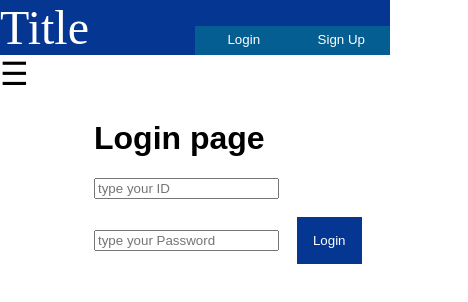
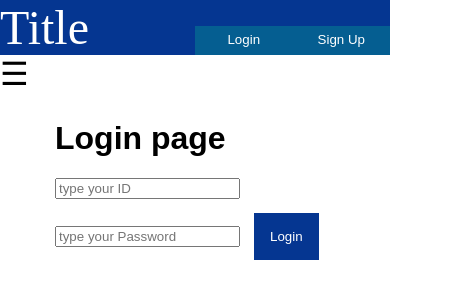
Before and after one commit to JangGeunSong/SNSlike, a Next.js app in the folder client/: page /login in a window 390 px wide. Shown: the top 302 px of the page, 468 px wide, since content can reach past the window. Built offline with nearby package versions, Linux system fonts and the light colour scheme; what apollo-upload-client would draw is missing.

Commit message:
Responsive design apply

```diff
--- a/client/pages/CreateArticle.tsx
+++ b/client/pages/CreateArticle.tsx
@@ -114,11 +114,11 @@ export class CreateArticle extends Component<componentProps> {
                                         }}
                                     >
                                         <div className="form__control">
-                                            <label htmlFor="title">Title </label>
+                                            <label htmlFor="title">Title </label><br />
                                             <input type="text" id="title" placeholder="Type the title" onChange={this.onTitleHandle} />
                                         </div>
                                         <div className="form__control">
-                                            <label htmlFor="description">Description</label>
+                                            <label htmlFor="description">Description</label><br />
                                             <textarea id="description" placeholder="Type any contents" onChange={this.onDescriptionHandle} rows={25} cols={120}/>
                                         </div>
                                         <Dropzone onDrop={this.onDrop}>
--- a/client/style/layout/_article.scss
+++ b/client/style/layout/_article.scss
@@ -1,10 +1,11 @@
 .contentContainer {
     position: flex;
     align-items: center;
-    width: 70%;
+    width: 100%;
+    max-width: 80%;
     padding-top: 7%;
     margin: 0;
-    margin-left: 35%;
+    margin-left: 18%;
 }
 
 .Articles {
@@ -17,7 +18,7 @@
     margin-top: 1.5rem;
     margin-bottom: 1.5rem;
     border: 1px solid $primary-color;
-    width: 60%;
+    width: 100%;
     max-width: 90%;
 }
 
@@ -44,13 +45,15 @@
 
 .Article__button:hover {
     background-color: $secondary-color;
+    cursor: pointer;
 }
 
 .Article__imageCage {
     padding: 0;
     margin: 0;
+    width: 70%;
     max-width: 100%;
-    max-height: 50%;
+    max-height: auto;
     display: inline-block;
     overflow: auto;
     justify-content: space-between;
@@ -61,8 +64,8 @@
     padding: 0;
     margin: 0;
     max-width: 100%;
-    width: 60rem;
-    height: 30rem;
+    width: 80%;
+    height: 60%;
     vertical-align: middle;
 }
 
--- a/client/style/layout/_layout.scss
+++ b/client/style/layout/_layout.scss
@@ -13,7 +13,8 @@
     }
     .contentContainer {
         width: 100%;
-        max-width: 100%;
+        max-width: 80%;
+        margin-left: 10%;
     }
     .button__bundle {
         float: right;
@@ -29,14 +30,14 @@
 
 @include mq(large) {
     .contentContainer {
-        margin-left: 20%;
         width: 100%;
-        max-width: 100%;
+        max-width: 80%;
+        margin-left: 10%;
     }
 
     .Navbar__active {
-        width: 30%;
-        max-width: 30%;
+        width: 100%;
+        max-width: 100%;
         overflow: auto;
     }
 
--- a/client/style/layout/_navbar.scss
+++ b/client/style/layout/_navbar.scss
@@ -35,7 +35,7 @@
     background-color: $primary-color;
     width: 15%;
     max-width: 15%;
-    height: 60rem;
+    height: 100%;
     max-height: 100%;
     font-family: Verdana, Tahoma, sans-serif;
     z-index: 10;
@@ -55,5 +55,5 @@
 .Navbar__route:hover,
 .Navbar__active-button:hover,
 .Navbar__close-button:hover {
-    color: #a5cae4;
+    color: $secondary-color1;
 }
--- a/client/style/layout/_title.scss
+++ b/client/style/layout/_title.scss
@@ -3,7 +3,7 @@
     margin: 0;
     font-size: 3rem;
     background-color: $primary-color;
-    position: flex;
+    position: relative;
     justify-content: space-between;
     width: 100%;
     max-width: 100%;
```
